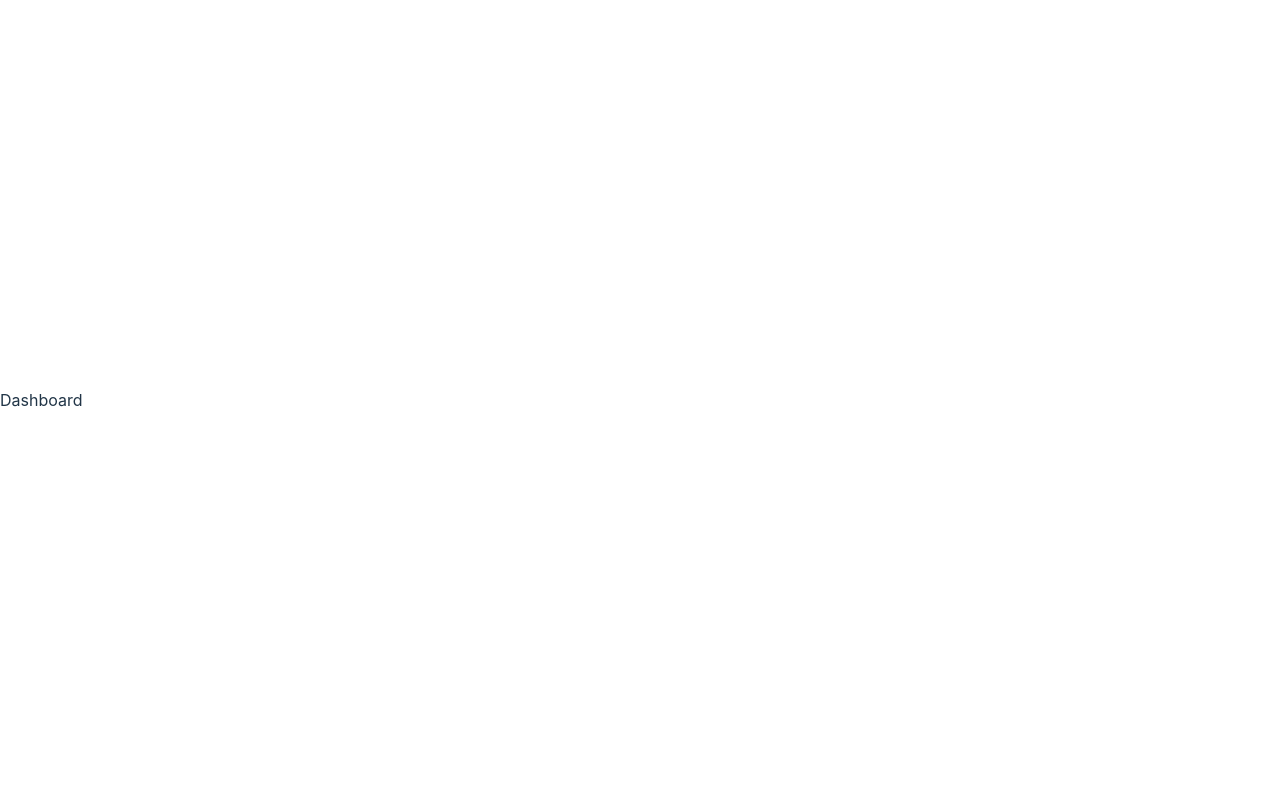
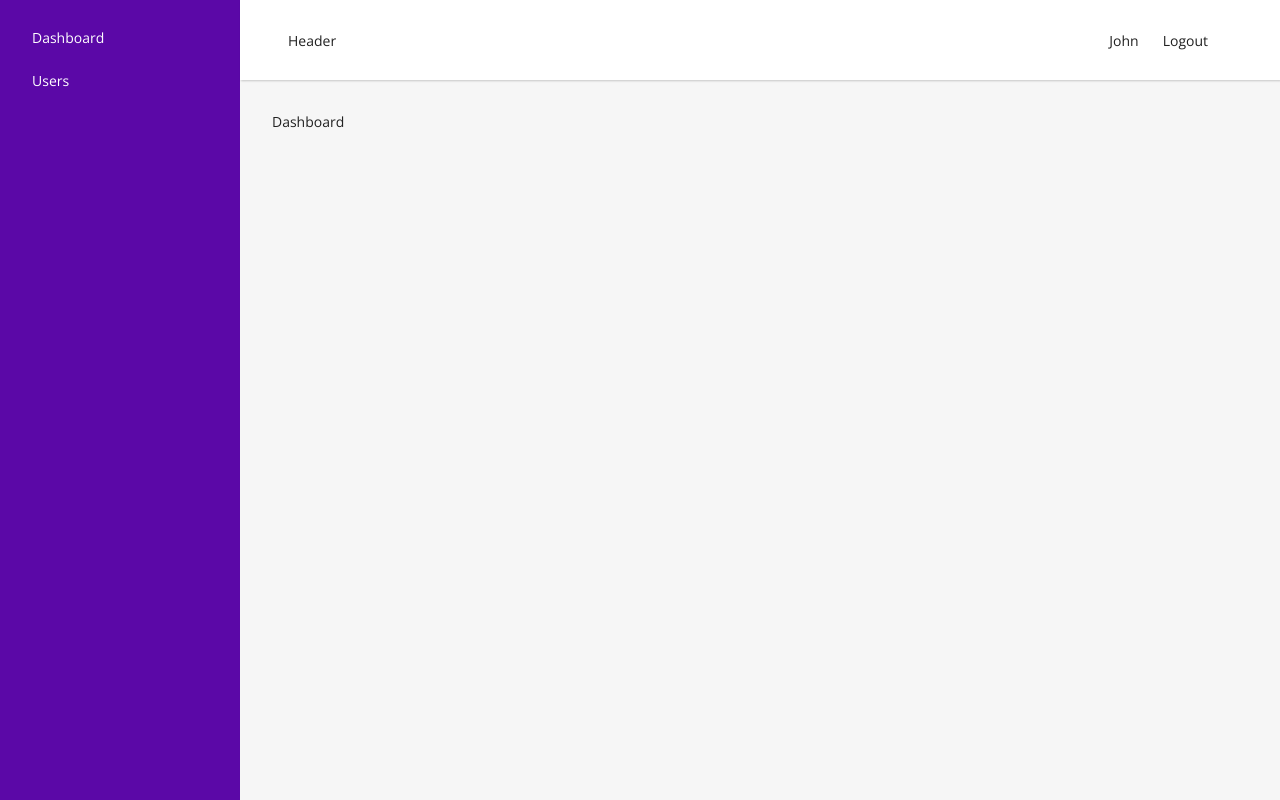
Before and after one commit to mayank2368/react-laravel-CRUD, a React (Vite) app in the folder react/: page /dashboard in a window 1280 px wide. Built offline with nearby package versions, Linux system fonts and the light colour scheme.

Commit message:
Created proteted routes for both Default and Guest pages, also added css along with the default page UI

```diff
--- a/react/src/components/DefaultLayout.jsx
+++ b/react/src/components/DefaultLayout.jsx
@@ -1,9 +1,35 @@
-import { Outlet } from "react-router-dom";
+import { Link, Navigate, Outlet } from "react-router-dom";
+import { UseStateContext } from "../context/ContextProvider";
 
 export default function DefaultLayout() {
+    const { user, token } = UseStateContext();
+    if (!token) {
+        return <Navigate to="/login" />;
+    }
+
+    const onLogout = (e) => {
+        e.preventDefault();
+    };
     return (
-        <div>
-            <Outlet />
+        <div id="defaultLayout">
+            <aside>
+                <Link to="/dashboard">Dashboard</Link>
+                <Link to="/users">Users</Link>
+            </aside>
+            <div className="content">
+                <header>
+                    <div>Header</div>
+                    <div>
+                        {user.name}
+                        <a href="#" onClick={onLogout} className="btn-logout">
+                            Logout
+                        </a>
+                    </div>
+                </header>
+                <main>
+                    <Outlet />
+                </main>
+            </div>
         </div>
     );
 }
--- a/react/src/components/GuestLayout.jsx
+++ b/react/src/components/GuestLayout.jsx
@@ -1,6 +1,11 @@
-import { Outlet } from "react-router-dom";
+import { Navigate, Outlet } from "react-router-dom";
+import { UseStateContext } from "../context/ContextProvider";
 
 export default function GuestLayout() {
+    const { token } = UseStateContext();
+    if (token) {
+        return <Navigate to="/" />;
+    }
     return (
         <div>
             <Outlet />
--- a/react/src/context/ContextProvider.jsx
+++ b/react/src/context/ContextProvider.jsx
@@ -9,8 +9,10 @@
 });
 
 export const ContextProvider = ({ children }) => {
-    const [user, setUser] = useState({});
-    const [token, _setToken] = useState(localStorage.getItem("ACCESS_TOKEN"));
+    const [user, setUser] = useState({
+        name: "John",
+    });
+    const [token, _setToken] = useState(123);
 
     const setToken = (newToken) => {
         _setToken(newToken);
--- a/react/src/index.css
+++ b/react/src/index.css
@@ -1,69 +1,243 @@
-:root {
-  font-family: Inter, system-ui, Avenir, Helvetica, Arial, sans-serif;
-  line-height: 1.5;
-  font-weight: 400;
+@import url('https://fonts.googleapis.com/css2?family=Open+Sans:ital,wght@0,300;0,400;0,500;0,600;0,700;0,800;1,300;1,400;1,500;1,600;1,700;1,800&display=swap');
 
-  color-scheme: light dark;
-  color: rgba(255, 255, 255, 0.87);
-  background-color: #242424;
-
-  font-synthesis: none;
-  text-rendering: optimizeLegibility;
-  -webkit-font-smoothing: antialiased;
-  -moz-osx-font-smoothing: grayscale;
-  -webkit-text-size-adjust: 100%;
+* {
+    box-sizing: border-box;
+}
+html, body, #root, #defaultLayout, #guestLayout {
+    min-height: 100vh;
 }
 
-a {
-  font-weight: 500;
-  color: #646cff;
-  text-decoration: inherit;
-}
-a:hover {
-  color: #535bf2;
+h1, h2, h3, h4, h5, h6, p {
+    margin: 0;
 }
 
 body {
-  margin: 0;
-  display: flex;
-  place-items: center;
-  min-width: 320px;
-  min-height: 100vh;
+    font-family: 'Open Sans', sans-serif;
+    margin: 0;
+    padding: 0;
+    font-size: 14px;
+    color: #212121;
+    background-color: #f6f6f6;
 }
 
-h1 {
-  font-size: 3.2em;
-  line-height: 1.1;
+input {
+    outline: 0;
+    background: #ffffff;
+    width: 100%;
+    border: 2px solid #e6e6e6;
+    margin: 0 0 15px;
+    padding: 15px;
+    box-sizing: border-box;
+    font-size: 14px;
+    transition: all 0.3s;
 }
 
-button {
-  border-radius: 8px;
-  border: 1px solid transparent;
-  padding: 0.6em 1.2em;
-  font-size: 1em;
-  font-weight: 500;
-  font-family: inherit;
-  background-color: #1a1a1a;
-  cursor: pointer;
-  transition: border-color 0.25s;
-}
-button:hover {
-  border-color: #646cff;
-}
-button:focus,
-button:focus-visible {
-  outline: 4px auto -webkit-focus-ring-color;
+input:focus {
+    border-color: #5b08a7;
 }
 
-@media (prefers-color-scheme: light) {
-  :root {
-    color: #213547;
-    background-color: #ffffff;
-  }
-  a:hover {
-    color: #747bff;
-  }
-  button {
-    background-color: #f9f9f9;
-  }
+.btn,
+.btn-add,
+.btn-edit,
+.btn-delete {
+    font-family: "Roboto", sans-serif;
+    outline: 0;
+    background: #5b08a7;
+    border: 0;
+    text-decoration: none;
+    padding: 15px;
+    color: #FFFFFF;
+    font-size: 16px;
+    -webkit-transition: all 0.3 ease;
+    transition: all 0.3 ease;
+    cursor: pointer;
 }
+
+.btn-block {
+    width: 100%;
+}
+
+.btn-add,
+.btn-edit,
+.btn-delete{
+    padding: 0.5rem 0.75rem;
+    font-size: 14px;
+    border-radius: 4px;
+}
+.btn-add {
+    background-color: #00a762;
+}
+.btn-delete {
+    background-color: #b72424;
+}
+
+.btn-logout {
+    text-decoration: none;
+    padding: 0.75rem 1.5rem;
+    color: #212121;
+    transition: all 0.3s;
+    border-radius: 6px;
+}
+.btn-logout:hover {
+    background-color: rgba(0, 0, 0, 0.1);
+}
+
+.btn:hover,
+.btn:active,
+.btn:focus {
+    background: #5b08a7;
+}
+
+.text-center {
+    text-align: center;
+}
+
+table {
+    width: 100%;
+    border-spacing: 0;
+    border-collapse: collapse;
+}
+
+table > thead > tr > th {
+    text-align: left;
+    padding: 0.5rem 0.5rem;
+    background-color: #efefef;
+}
+
+table > tbody > tr > td {
+    padding: 0.5rem 0.5rem;
+    border-bottom: 1px solid #efefef;
+    white-space: nowrap;
+}
+
+.card {
+    background-color: #FFF;
+    border-radius: 0.5rem;
+    box-shadow: 1px 1px 3px rgba(0, 0, 0, 0.1);
+    padding: 1.25rem 1.5rem;
+    margin-bottom: 1rem;
+    margin-top: 0.5rem;
+}
+
+.alert {
+    padding: 1rem;
+    background-color: #ff4040;
+    color: white;
+    border-radius: 0.5rem;
+    margin-bottom: 1rem;
+}
+
+.notification {
+    position: fixed;
+    right: 1rem;
+    bottom: 1rem;
+    z-index: 100;
+    padding: 1rem 1.5rem;
+    background-color: #00a762;
+    color: white;
+    border-radius: 0.5rem;
+}
+
+/* Login/Signup forms*/
+
+.login-signup-form {
+    height: 100vh;
+    display: flex;
+    justify-content: center;
+    align-items: center;
+}
+
+.login-signup-form .form {
+    width: 360px;
+    position: relative;
+    z-index: 1;
+    background: #FFFFFF;
+    max-width: 360px;
+    padding: 34px;
+    box-shadow: 0 0 2px 0 rgba(0, 0, 0, 0.1);
+}
+
+.login-signup-form .title {
+    font-size: 20px;
+    margin-bottom: 1rem;
+    text-align: center;
+}
+
+.login-signup-form .form .message {
+    margin: 15px 0 0;
+    color: #b3b3b3;
+    font-size: 16px;
+    text-align: center;
+}
+
+.login-signup-form .form .message a {
+    color: #5b08a7;
+    text-decoration: none;
+}
+
+/* Login/Signup form */
+
+
+#defaultLayout {
+    display: flex;
+}
+
+#defaultLayout aside {
+    width: 240px;
+    background-color: #5b08a7;
+    padding: 1rem
+}
+
+#defaultLayout aside > a {
+    display: block;
+    padding: 0.75rem 1rem;
+    border-radius: 6px;
+    color: white;
+    text-decoration: none;
+    transition: all 0.2s;
+}
+
+#defaultLayout aside > a:hover {
+    background-color: rgba(0, 0, 0, 0.2);
+}
+
+#defaultLayout .content {
+    flex: 1;
+}
+
+#defaultLayout header {
+    height: 80px;
+    padding: 2rem 3rem;
+    background-color: white;
+    box-shadow: 1px 1px 2px rgba(0, 0, 0, 0.2);
+    display: flex;
+    justify-content: space-between;
+    align-items: center;
+}
+
+#defaultLayout main {
+    padding: 2rem;
+}
+
+.animated {
+    -webkit-animation-duration: 0.3s;
+    animation-duration: 0.3s;
+    -webkit-animation-fill-mode: both;
+    animation-fill-mode: both;
+}
+
+.fadeInDown {
+    -webkit-animation-name: fadeInDown;
+    animation-name: fadeInDown;
+}
+
+@keyframes fadeInDown {
+    0% {
+        opacity: 0;
+        transform: translateY(-20px);
+    }
+    100% {
+        opacity: 1;
+        transform: translateY(0);
+    }
+}
--- a/react/src/main.jsx
+++ b/react/src/main.jsx
@@ -3,9 +3,12 @@
 import "./index.css";
 import { RouterProvider } from "react-router-dom";
 import router from "./router.jsx";
+import { ContextProvider } from "./context/ContextProvider.jsx";
 
 ReactDOM.createRoot(document.getElementById("root")).render(
     <React.StrictMode>
-        <RouterProvider router={router} />
+        <ContextProvider>
+            <RouterProvider router={router} />
+        </ContextProvider>
     </React.StrictMode>
 );
```
